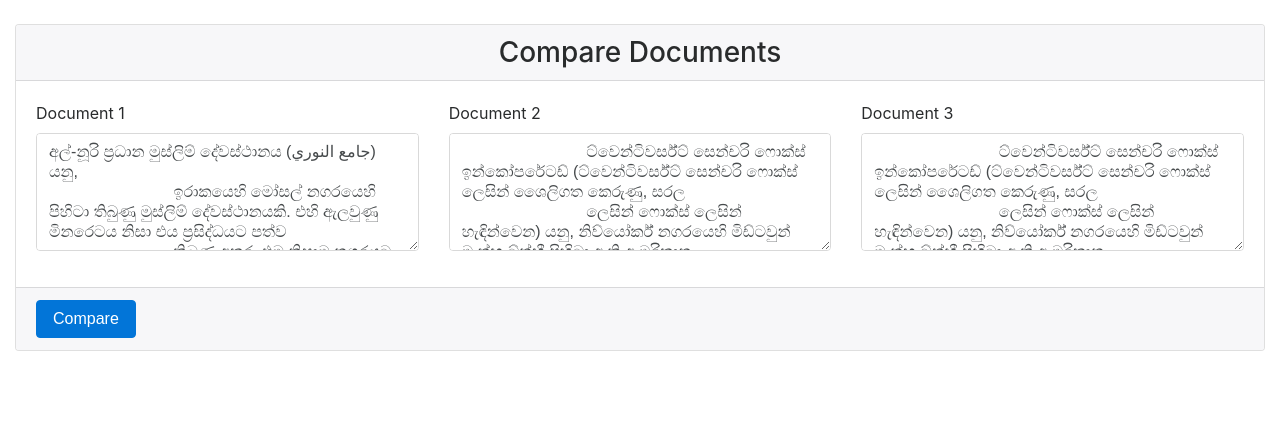
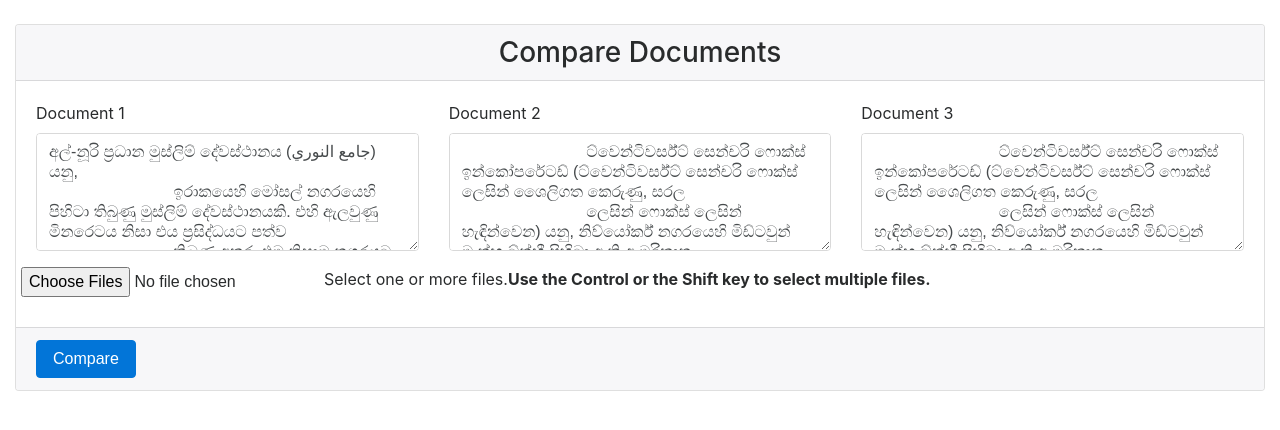
Before and after one commit to erandiganepola/SPD, a Django app: page /spd/ in a window 1280 px wide. Shown: the part 56-486 px from the top of the page. Run offline with Django 3.2, Linux system fonts and the light colour scheme; some libraries are stand-ins or nearby versions.

Commit message:
Upload multiple documents-V1

```diff
--- a/web/spd/templates/spd/index.html
+++ b/web/spd/templates/spd/index.html
@@ -18,7 +18,7 @@
     <link href="{% static "starter-template.css" %}" rel="stylesheet">
 </head>
 
-<body>
+<body onload="myFunction()">
 
 <nav class="navbar navbar-toggleable-md navbar-inverse bg-inverse fixed-top">
     <button class="navbar-toggler navbar-toggler-right" type="button" data-toggle="collapse"
@@ -88,11 +88,55 @@
                         </textarea>
                     </div>
                 </div>
+
+                <!-- Start: uploading multiple files -->
+                <input type="file" id="myFile" multiple size="50" onchange="myFunction()">
+                <p id="demo"></p>
+
+                <script>
+                    function myFunction() {
+                        var x = document.getElementById("myFile");
+                        var txt = "";
+                        if ('files' in x) {
+                            if (x.files.length == 0) {
+                                txt = "Select one or more files. ";
+                            } else {
+                                for (var i = 0; i < x.files.length; i++) {
+                                    txt += "<br><strong>" + (i + 1) + ". file</strong><br>";
+                                    var file = x.files[i];
+                                    if ('name' in file) {
+                                        txt += "name: " + file.name + "<br>";
+                                    }
+                                    if ('size' in file) {
+                                        txt += "size: " + file.size + " bytes <br>";
+                                    }
+                                }
+                            }
+                        }
+                        else {
+                            if (x.value == "") {
+                                txt += "Select one or more files. ";
+                            } else {
+                                txt += "The files property is not supported by your browser!";
+                                txt += "<br>The path of the selected file: " + x.value; // If the browser does not support the files property, it will return the path of the selected file instead.
+                            }
+                        }
+                        document.getElementById("demo").innerHTML = txt;
+
+                        for (var i = 0, numFiles = x.files.length; i < numFiles; i++) {
+                            var fileList = fileList + x.files[i];
+                        }
+                        window.alert(fileList);
+                    }
+                </script>
+                <p><strong>Use the Control or the Shift key to select multiple files.</strong></p>
+                <!-- End: uploading multiple files -->
+
             </div>
         </div>
 
         <div class="card-footer">
-            <button class="btn btn-primary pull-right" onclick="compareDocs()">Compare</button>
+            <button class="btn btn-primary pull-right" onclick="compareDocsTest()">Compare</button>
         </div>
     </div>
 
@@ -108,5 +152,6 @@
         crossorigin="anonymous"></script>
 <script src="{% static "bootstrap.min.js" %}"></script>
 <script src="{% static "app.js" %}"></script>
+<script src="{% static "appTest.js" %}"></script>
 </body>
 </html>
```
Also changed, not shown: Test/main.py (added, +11 -0 lines), Test/readDocuments.py (added, +13 -0 lines), web/spd/static/appTest.js (added, +67 -0 lines).
